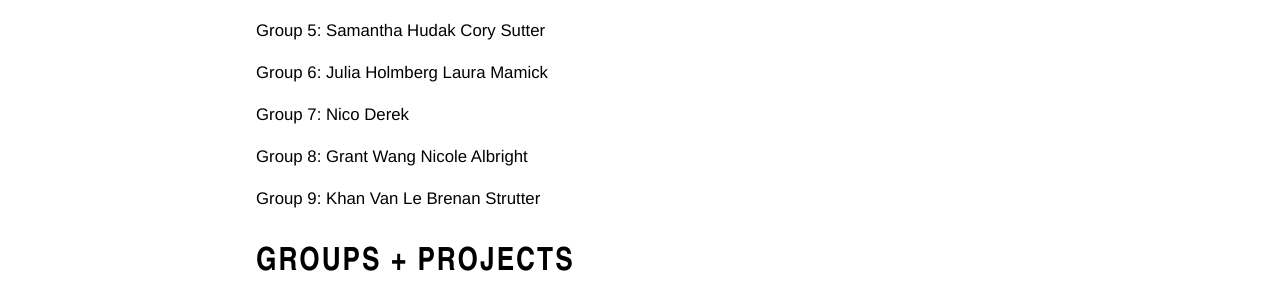
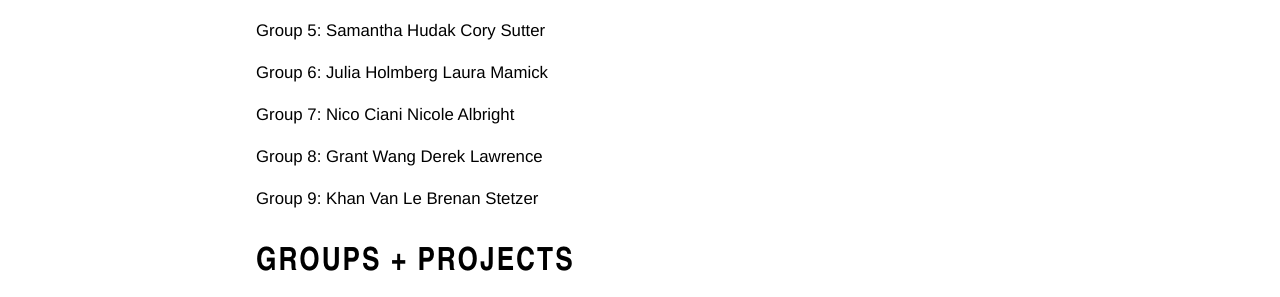
Before and after one commit to KentStateWeb/rwd, a Jekyll site: the page built from class/groups/index.md, in a window 1280 px wide. Shown: the part 659-956 px from the top of the page. Built offline with Jekyll 4.4.1, drawn with Linux system fonts in a browser that asks for light colours.

Commit message:
Adjusted groups
Signed-off-by: Christopher Hallahan <challahan@gmail.com>

```diff
--- a/class/groups/index.md
+++ b/class/groups/index.md
@@ -34,16 +34,16 @@ Julia Holmberg
 Laura Mamick
 
 Group 7:
-Nico
-Derek
+Nico Ciani
+Nicole Albright
 
 Group 8:
 Grant Wang
-Nicole Albright
+Derek Lawrence
 
 Group 9:
 Khan Van Le
-Brenan Strutter
+Brenan Stetzer
 
 ## Groups + Projects ##
 
```
Also changed, not shown: _groups/group12.md (+11 -0 lines), 1 other file.
